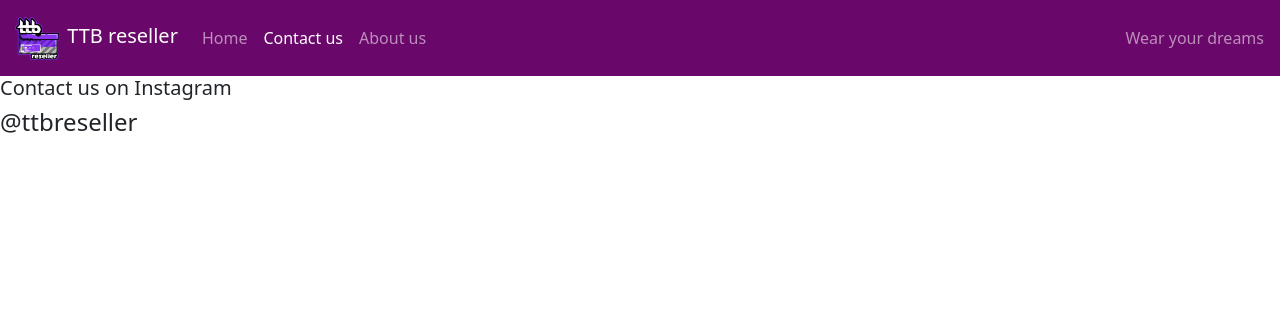
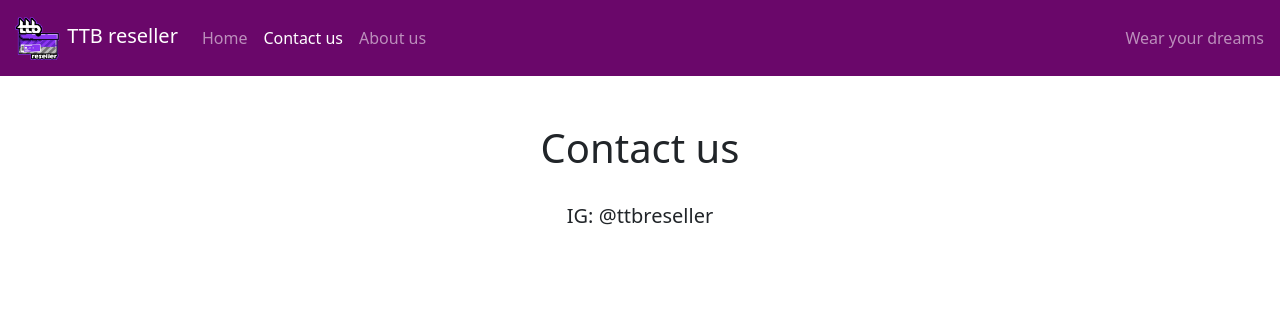
Before and after one commit to gabrielebnc/ttb_original, a Django app: page /contact-us/ in a window 1280 px wide. Shown: the top 336 px of the page. Run offline with Django 3.2, Linux system fonts and the light colour scheme.

Commit message:
Update contact_us.html

```diff
--- a/home/templates/home/contact_us.html
+++ b/home/templates/home/contact_us.html
@@ -6,8 +6,14 @@
 </head>
 <body>
     {%block content%}
-        <h5>Contact us on Instagram</h5>
-        <h4>@ttbreseller</h4>
+    <div class="container">
+        <div class="row mt-5 mb-4">
+            <div class="col d-flex justify-content-center"><h1>Contact us</h1></div>
+            </div>
+        <div class="row">
+            <div class="col text-center"><h5>IG: @ttbreseller</h5></div>
+        </div>
+    </div>
     {% endblock %}
 </body>
 </html>
```
